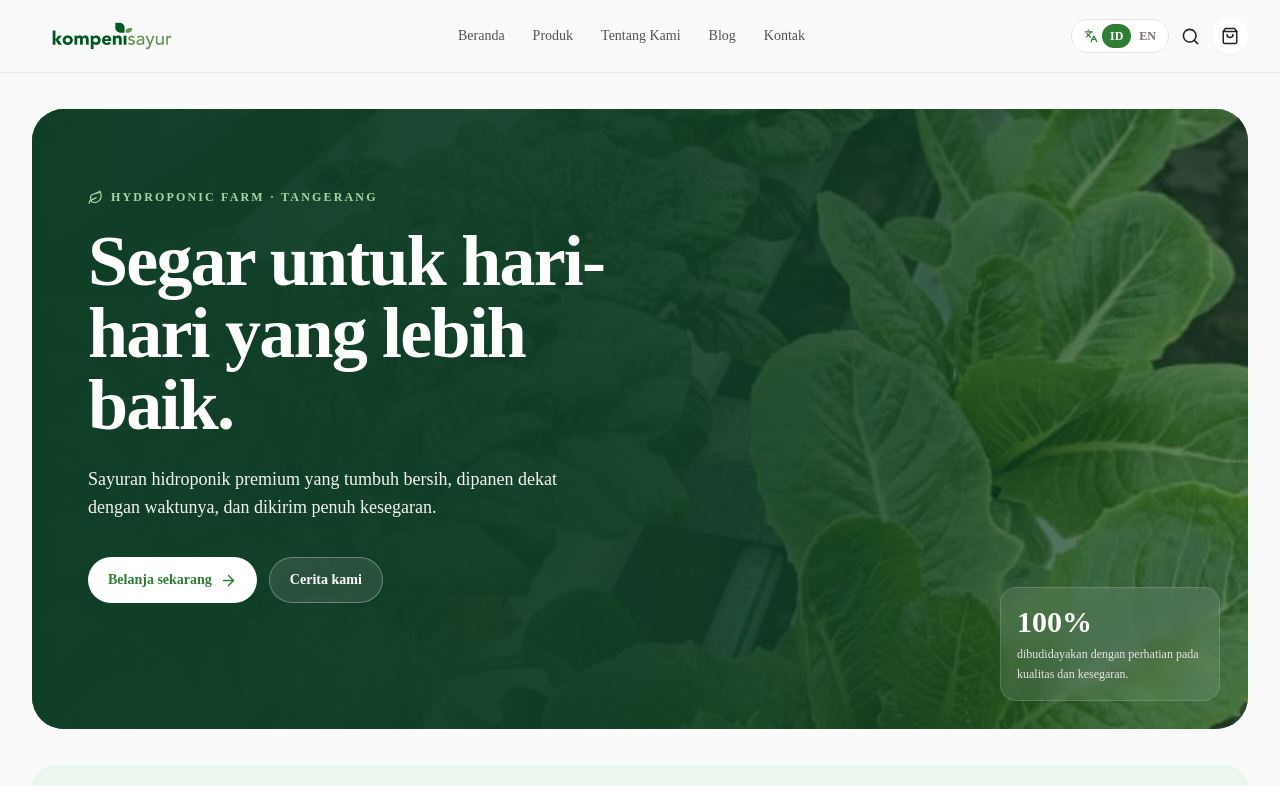
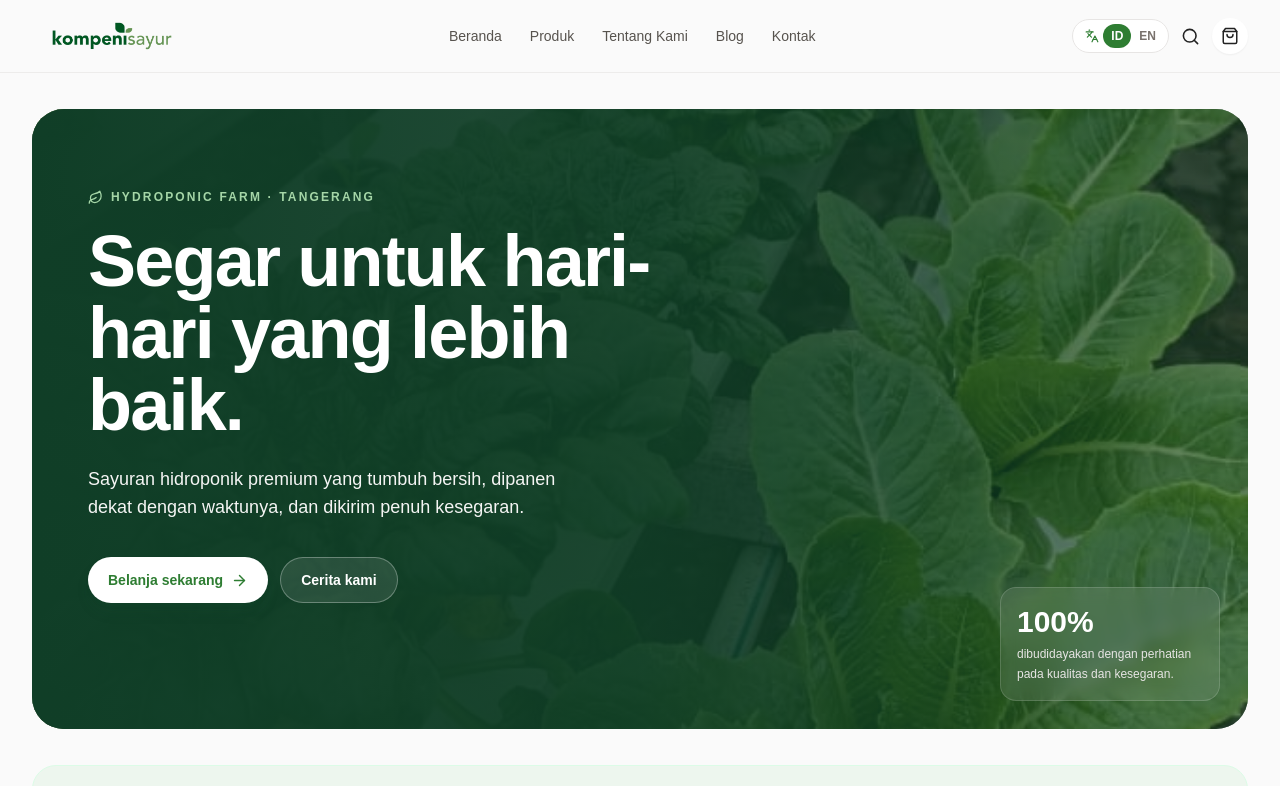
Before and after one commit to satyadharmadi/kompeni-sayur-web, a Next.js app: page / in a window 1280 px wide. Shown: the top 786 px of the page. Built offline with nearby package versions, Linux system fonts and the light colour scheme; no server answers.

Commit message:
Fix build font

```diff
--- a/app/layout.tsx
+++ b/app/layout.tsx
@@ -1,7 +1,5 @@
 import type { Metadata } from "next";
-import { Poppins } from "next/font/google";
 import "./globals.css";
 import { LanguageProvider } from "@/components/language-provider";
-const poppins = Poppins({ subsets: ["latin"], variable: "--font-poppins", display: "swap", weight: ["400", "500", "600", "700"] });
 export const metadata: Metadata = { title: { default: "Kompeni Sayur | Eat Wisely, Live Healthy", template: "%s | Kompeni Sayur" }, description: "Sayuran hidroponik premium segar dari Tangerang, Indonesia.", metadataBase: new URL(process.env.NEXT_PUBLIC_SITE_URL || "http://localhost:3000"), openGraph: { type: "website", locale: "id_ID", siteName: "Kompeni Sayur" }, twitter: { card: "summary_large_image" } };
-export default function RootLayout({ children }: Readonly<{ children: React.ReactNode }>) { return <html lang="id"><body className={poppins.variable}><LanguageProvider>{children}</LanguageProvider></body></html>; }
+export default function RootLayout({ children }: Readonly<{ children: React.ReactNode }>) { return <html lang="id"><body><LanguageProvider>{children}</LanguageProvider></body></html>; }
--- a/tailwind.config.ts
+++ b/tailwind.config.ts
@@ -1,2 +1,2 @@
 import type { Config } from "tailwindcss";
-export default { content: ["./app/**/*.{ts,tsx}", "./components/**/*.{ts,tsx}"], theme: { extend: { colors: { forest: "#2E7D32", leaf: "#66BB6A", mist: "#A5D6A7", ink: "#1A1A1A" }, fontFamily: { sans: ["var(--font-poppins)", "sans-serif"] } } }, plugins: [] } satisfies Config;
+export default { content: ["./app/**/*.{ts,tsx}", "./components/**/*.{ts,tsx}"], theme: { extend: { colors: { forest: "#2E7D32", leaf: "#66BB6A", mist: "#A5D6A7", ink: "#1A1A1A" }, fontFamily: { sans: ["Arial", "Helvetica", "sans-serif"] } } }, plugins: [] } satisfies Config;
```
